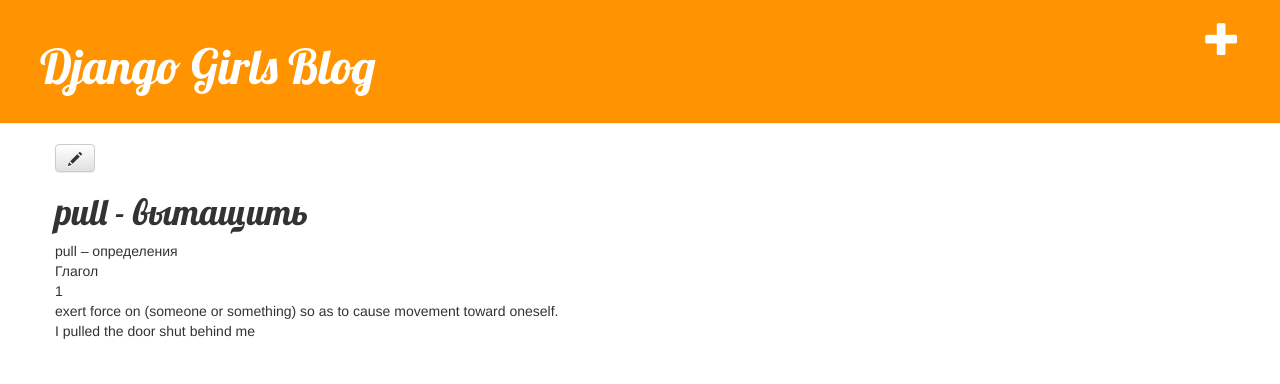
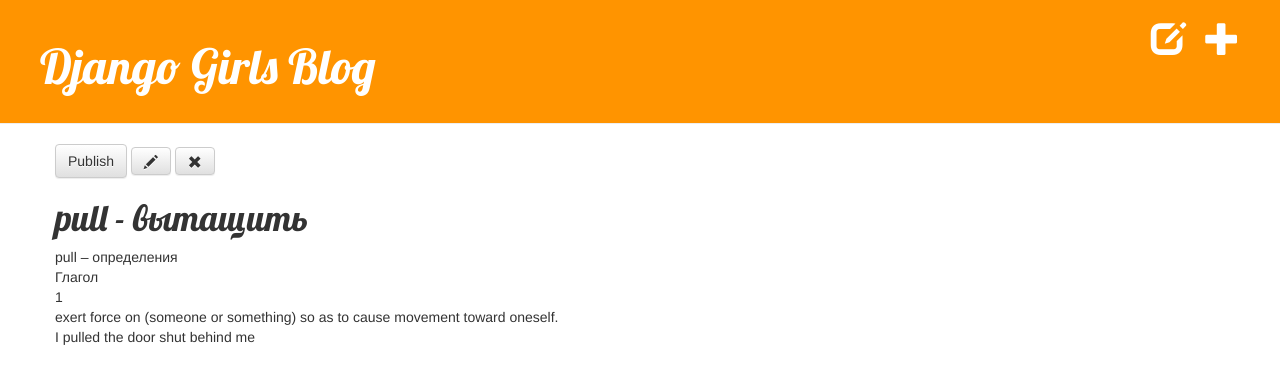
Before and after one commit to AnnaRodi/test-blog, a Django app: page /post/4/ in a window 1280 px wide. Shown: the top 384 px of the page. Run offline with Django 3.2, Linux system fonts and the light colour scheme; a user stored in the database is signed in; data comes from the database, SQL or seed files in the repository; both versions use the stored data as it was after the commit; some libraries are stand-ins or nearby versions.

Commit message:
Added button edit, publish, remove

```diff
--- a/blog/templates/blog/base.html
+++ b/blog/templates/blog/base.html
@@ -11,6 +11,7 @@
         <div class="page-header">
           {% if user.is_authenticated %}
             <a href="{% url 'post_new' %}" class="top-menu"><span class="glyphicon glyphicon-plus"></span></a>
+            <a href="{% url 'post_draft_list' %}" class="top-menu"><span class="glyphicon glyphicon-edit"></span></a>
           {% endif %}
           <h1><a href="/">Django Girls Blog</a></h1>
         </div>
--- a/blog/templates/blog/post_detail.html
+++ b/blog/templates/blog/post_detail.html
@@ -2,13 +2,16 @@
 
 {% block content %}
     <div class="post">
-        {% if post.published_date %}
-            <div class="date">
-                {{ post.published_date }}
-            </div>
-        {% endif %}
+      {% if post.published_date %}
+        <div class="date">
+          {{ post.published_date }}
+        </div>
+      {% else %}
+        <a class="btn btn-default" href="{% url 'post_publish' pk=post.pk %}">Publish</a>
+      {% endif %}
         {% if user.is_authenticated %}
           <a class="btn btn-default" href="{% url 'post_edit' pk=post.pk %}"><span class="glyphicon glyphicon-pencil"></span></a>
+          <a class="btn btn-default" href="{% url 'post_remove' pk=post.pk %}"><span class="glyphicon glyphicon-remove"></span></a>
         {% endif %}
         <h1>{{ post.title }}</h1>
         <p>{{ post.text|linebreaksbr }}</p>
--- a/blog/urls.py
+++ b/blog/urls.py
@@ -6,4 +6,7 @@
     path('post/<int:pk>/', views.post_detail, name='post_detail'),
     path('post/new/', views.post_new, name='post_new'),
     path('post/<int:pk>/edit/', views.post_edit, name='post_edit'),
+    path('drafts/', views.post_draft_list, name='post_draft_list'),
+    path('post/<pk>/publish/', views.post_publish, name='post_publish'),
+    path('post/<pk>/remove/', views.post_remove, name='post_remove'),
 ]
--- a/blog/views.py
+++ b/blog/views.py
@@ -20,7 +20,7 @@
         if form.is_valid():
             post=form.save(commit=False)
             post.author=request.user
-            post.published_date =timezone.now()
+            #post.published_date =timezone.now()
             post.save()
             return redirect('post_detail', pk=post.pk)
     else:
@@ -34,9 +34,23 @@
         if form.is_valid():
             post=form.save(commit=False)
             post.author=request.user
-            post.published_date=timezone.now()
+            #post.published_date=timezone.now()
             post.save()
             return redirect('post_detail', pk=post.pk)
     else:
         form=PostForm(instance=post)
     return render(request, 'blog/post_edit.html', {'form':form})
+
+def post_draft_list(request):
+    posts = Post.objects.filter(published_date__isnull=True).order_by('created_date')
+    return render(request, 'blog/post_draft_list.html', {'posts': posts})
+
+def post_publish(request, pk):
+    post=get_object_or_404(Post, pk=pk)
+    post.publish()
+    return redirect('post_detail', pk=pk)
+
+def post_remove(request, pk):
+    post=get_object_or_404(Post, pk=pk)
+    post.delete()
+    return redirect('post_list')
```
Also changed, not shown: blog/templates/blog/post_draft_list.html (added, +11 -0 lines), db.sqlite3.
